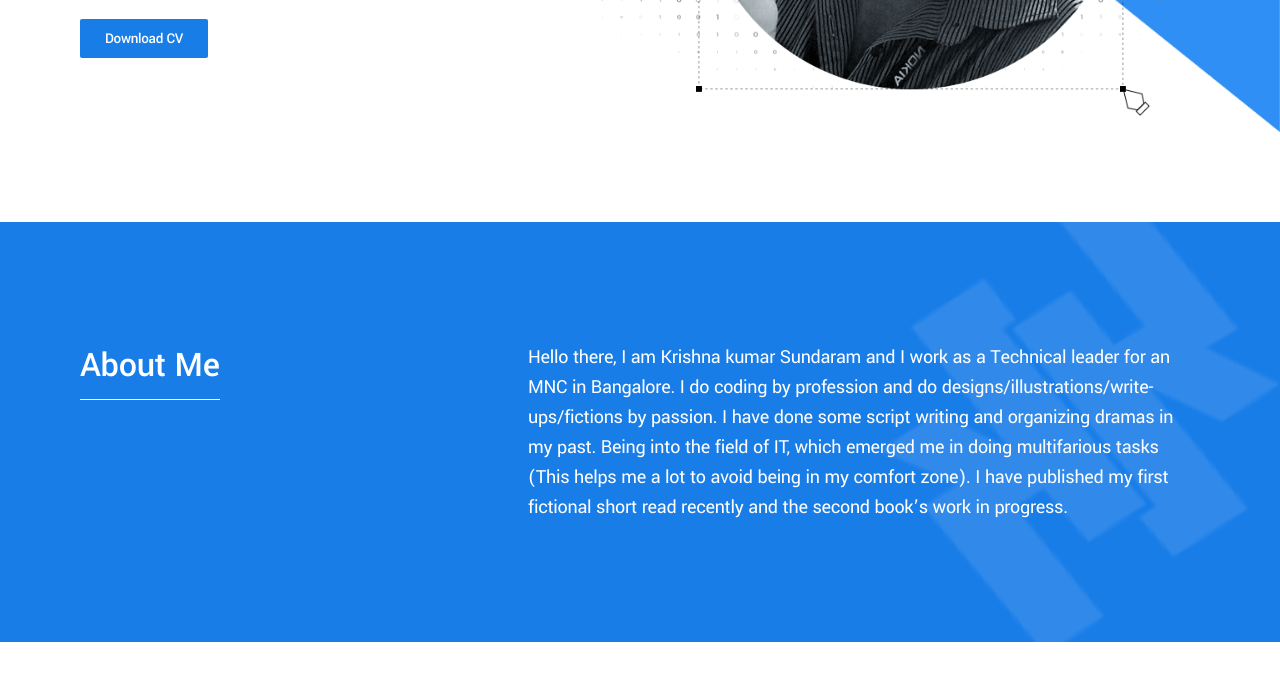
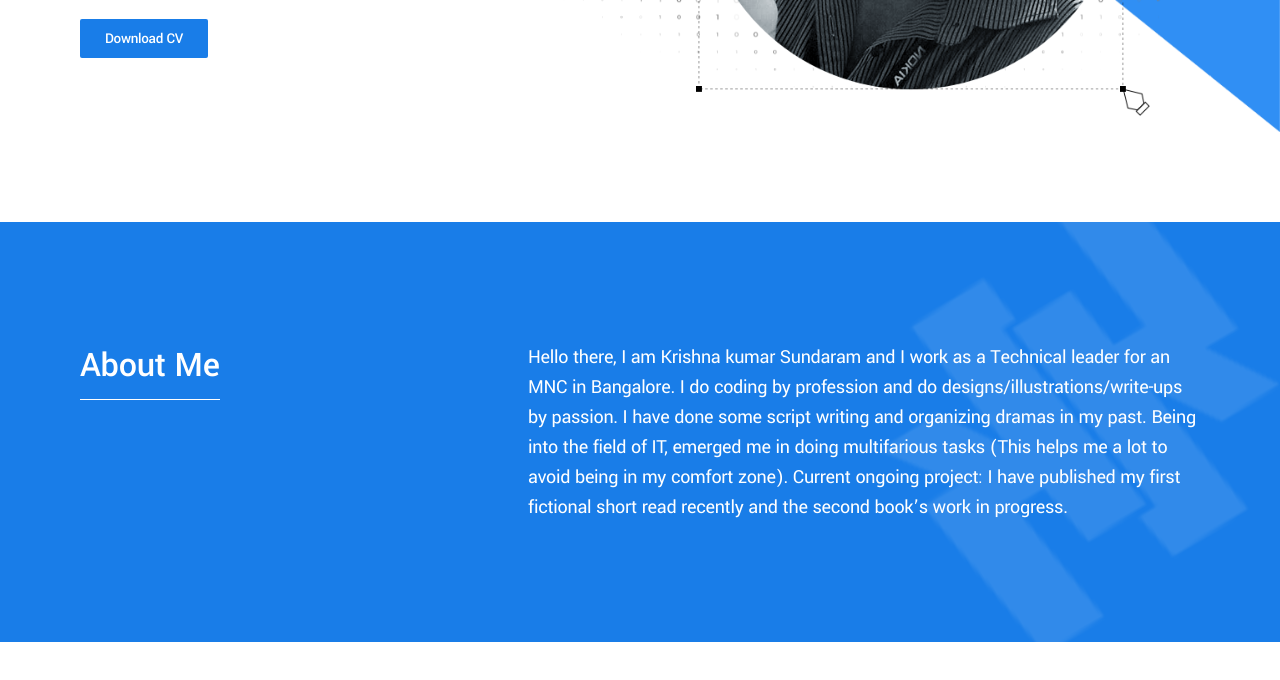
Before and after one commit to savitor/kks.github.io, a plain HTML site: page index.html in a window 1280 px wide. Shown: the part 488-1168 px from the top of the page. Drawn offline with Linux system fonts and the light colour scheme.

Commit message:
Update index.html
Added some contents

```diff
--- a/index.html
+++ b/index.html
@@ -54,11 +54,11 @@
 			 </div>
 			 <div class="cls-rt-tg to-animate"  data-delay="200" data-animate="fadeInUp animated">
 			 	 <p>Hello there, I am Krishna kumar Sundaram and I work as a Technical leader for an MNC in Bangalore.
-					 I do coding by profession and do designs/illustrations/write-ups/fictions by passion.
+					 I do coding by profession and do designs/illustrations/write-ups by passion.
 					 I have done some script writing and organizing dramas in my past.
-					 Being into the field of IT, which emerged me in doing multifarious tasks
+					 Being into the field of IT, emerged me in doing multifarious tasks
 					 (This helps me a lot to avoid being in my comfort zone).
-					 I have published my first fictional short read recently and the second book’s work in progress.</p>
+					 Current ongoing project: I have published my first fictional short read recently and the second book’s work in progress.</p>
 			 </div>
 		</div>
 	</section>
```
